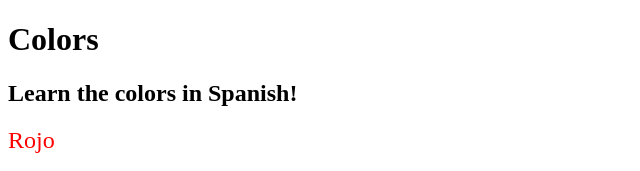
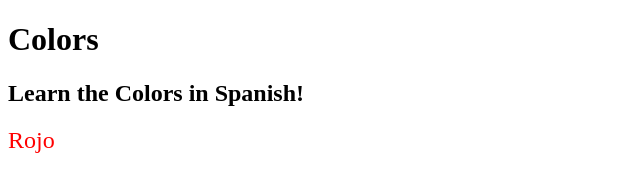
Before and after one commit to matthewbowman-portfolio/2024-Web-Dev-Bootcamp, a plain HTML site: page 04_Intro_to_CSS/03_Project_Color_Vocab_Website/Color_Vocab_Website.html in a window 1280 px wide. Shown: the top 171 px of the page, 0-640 px from the left. Drawn offline with Linux system fonts and the light colour scheme.

Commit message:
Test Commit

```diff
--- a/04_Intro_to_CSS/03_Project_Color_Vocab_Website/Color_Vocab_Website.html
+++ b/04_Intro_to_CSS/03_Project_Color_Vocab_Website/Color_Vocab_Website.html
@@ -8,7 +8,7 @@
 
   <body>
     <h1>Colors</h1>
-    <h2>Learn the colors in Spanish!</h2>
+    <h2>Learn the Colors in Spanish!</h2>
     <h2 class="color-title" id="red">Rojo</h2>
     <img src="./assets/images/red.png" alt="red" />
 
```
